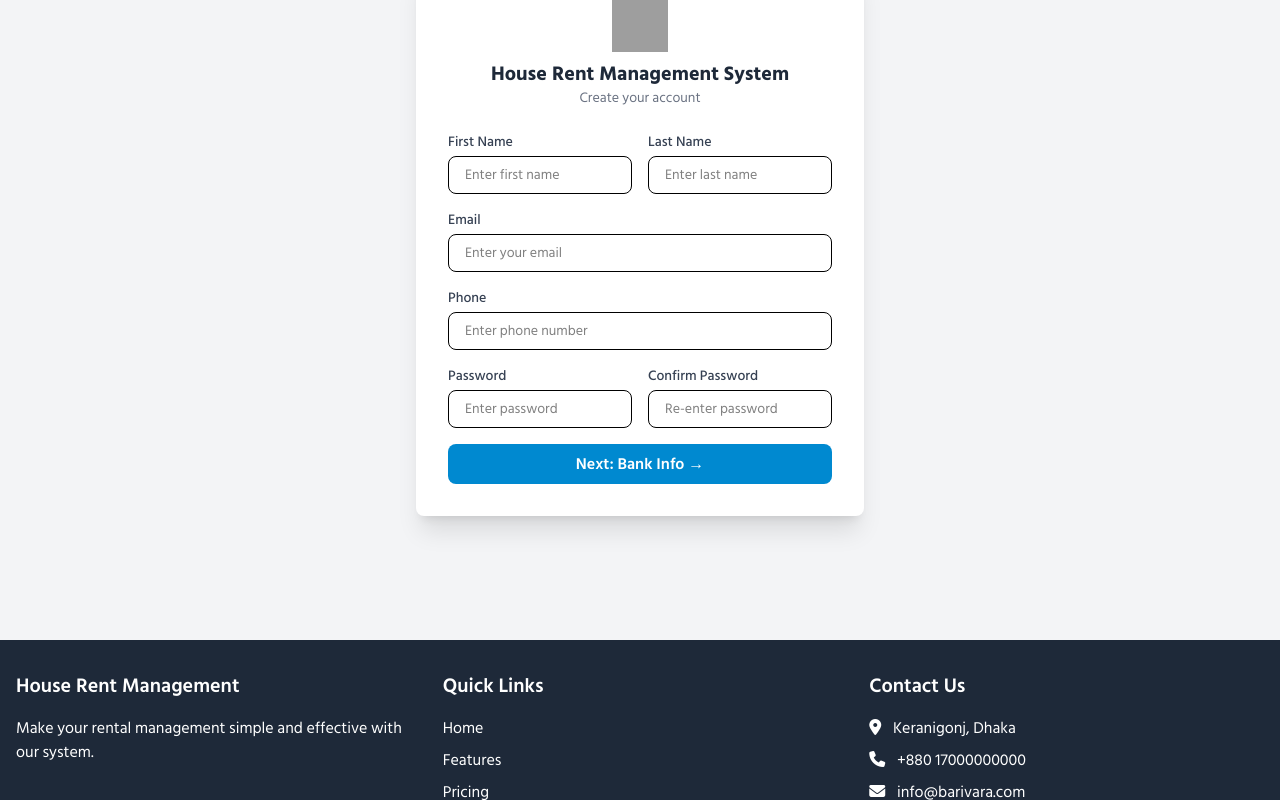
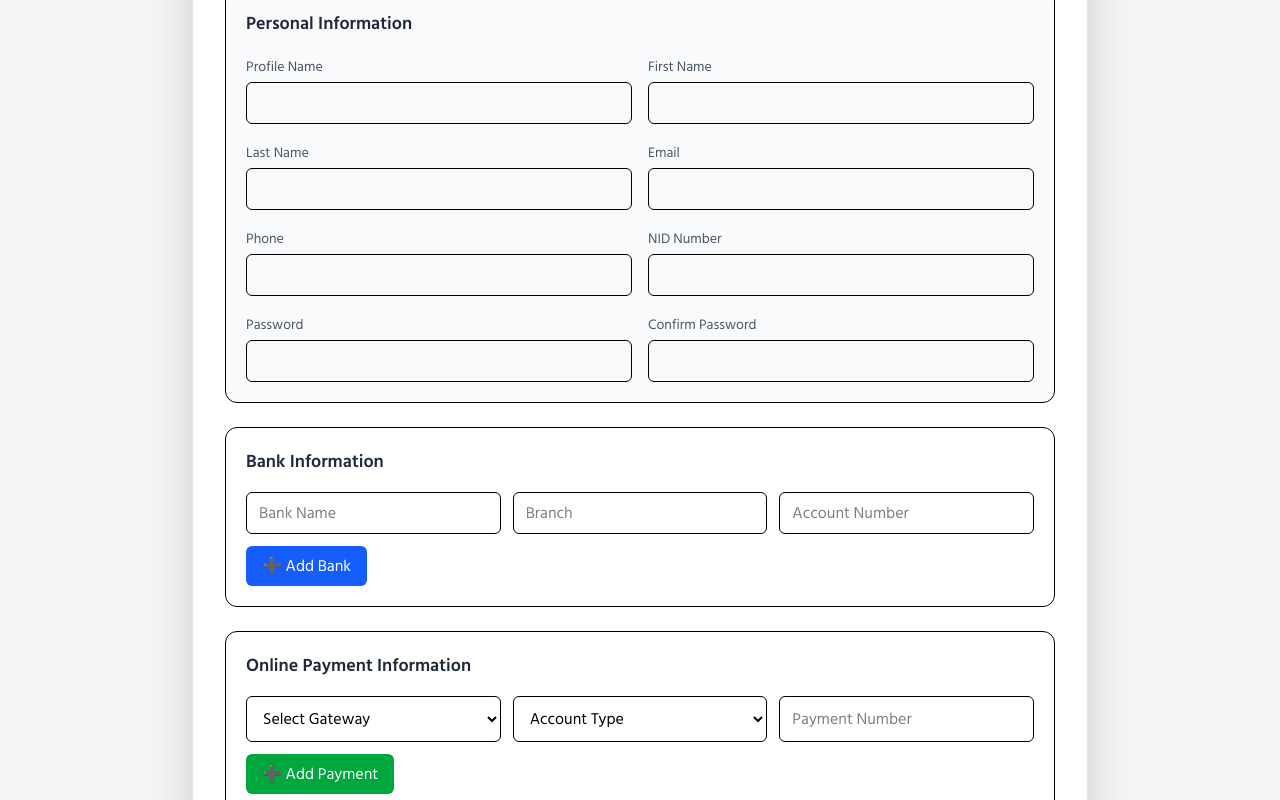
Before and after one commit to universeitinstitute496-max/rent-react-frontend, a React (Vite) app: page /register in a window 1280 px wide. Shown: the part 220-1020 px from the top of the page. Built offline with nearby package versions, Linux system fonts and the light colour scheme; grey boxes are pictures that could not be loaded.

Commit message:
design update

```diff
--- a/package.json
+++ b/package.json
@@ -15,6 +15,7 @@
     "match-sorter": "^8.1.0",
     "react": "^19.1.1",
     "react-dom": "^19.1.1",
+    "react-icons": "^5.5.0",
     "react-router": "^7.9.2",
     "react-router-dom": "^7.9.4",
     "sort-by": "^1.2.0",
--- a/src/components/RegisterComponent.jsx
+++ b/src/components/RegisterComponent.jsx
@@ -1,339 +1,277 @@
+// RegisterComponent.jsx
+import React, { useState } from "react";
+import { Link, useNavigate } from "react-router-dom";
 
-
-
-
-
-
-
-import React, { useState } from "react";
-import { Link } from "react-router";
+const subscriptionOptions = [
+  { id: "none", title: "No Package", price: 0 },
+  { id: "basic", title: "Basic", price: 0 },
+  { id: "standard", title: "Standard", price: 299 },
+  { id: "premium", title: "Premium", price: 599 },
+];
 
 const RegisterComponent = () => {
-  const [step, setStep] = useState(1);
+  const navigate = useNavigate();
+
   const [formData, setFormData] = useState({
+    profile: "",
     firstName: "",
     lastName: "",
     email: "",
     phone: "",
     password: "",
     confirmPassword: "",
+    nid: "",
+  });
+
+  const [bankInput, setBankInput] = useState({
     bankName: "",
     branch: "",
     accNumber: "",
+  });
+  const [bankList, setBankList] = useState([]);
+
+  const [paymentInput, setPaymentInput] = useState({
     gatewayType: "",
     accountType: "",
     paymentNumber: "",
-    nid: "",
   });
+  const [paymentList, setPaymentList] = useState([]);
 
-  const handleChange = (e) => {
+  const [selectedSubscription, setSelectedSubscription] = useState("none");
+  const [submitted, setSubmitted] = useState(false);
+
+  const handleChange = (e) =>
     setFormData({ ...formData, [e.target.name]: e.target.value });
+
+  const addBank = (e) => {
+    e.preventDefault();
+    if (!bankInput.bankName || !bankInput.branch || !bankInput.accNumber) return;
+    setBankList([...bankList, { ...bankInput, id: Date.now() }]);
+    setBankInput({ bankName: "", branch: "", accNumber: "" });
   };
 
-  const handleNext = (e) => {
+  const addPayment = (e) => {
     e.preventDefault();
-    setStep(step + 1);
-  };
-
-  const handleBack = () => {
-    setStep(step - 1);
+    if (!paymentInput.gatewayType || !paymentInput.accountType || !paymentInput.paymentNumber) return;
+    setPaymentList([...paymentList, { ...paymentInput, id: Date.now() }]);
+    setPaymentInput({ gatewayType: "", accountType: "", paymentNumber: "" });
   };
 
   const handleSubmit = (e) => {
     e.preventDefault();
-    alert("🎉 Registration Successful!");
-    setStep(4);
+
+    if (formData.password !== formData.confirmPassword) {
+      alert("Passwords do not match!");
+      return;
+    }
+
+    const payload = {
+      personalInfo: formData,
+      bankInfo: bankList,
+      paymentInfo: paymentList,
+      subscription: selectedSubscription,
+    };
+
+    console.log(payload);
+    setSubmitted(true);
+
+    selectedSubscription !== "none"
+      ? navigate("/dashboard")
+      : navigate("/profile");
   };
 
   return (
-    <div className="bg-gray-100 flex items-center justify-center min-h-screen px-3">
-      <div className="bg-white shadow-xl rounded-lg p-8 w-full max-w-md">
-        <div className="flex flex-col items-center mb-6">
-          <img src="https://i.ibb.co.com/8nPGVbZ4/house-Management.png" alt="Logo" className="h-14 w-14 mb-2" />
-          <h1 className="text-xl font-bold text-gray-800">
+    <div className="min-h-screen bg-gray-100 flex justify-center py-10 px-5">
+      <div className="bg-white w-full max-w-4xl p-8 rounded-2xl shadow-2xl border border-gray-200">
+
+        <h1 className="text-2xl font-bold text-gray-900">
           House Rent Management System
         </h1>
-          <p className="text-sm text-gray-500">
-            {step === 1
-              ? "Create your account"
-              : step === 2
-              ? "Add Bank Information"
-              : step === 3
-              ? "Add Online Payment Info"
-              : "Registration Complete 🎉"}
+        <p className="text-gray-600 text-sm mb-6">
+          Enter your information to create account
         </p>
-        </div>
 
-        {/* Step 1: Basic Info */}
-        {step === 1 && (
-          <form onSubmit={handleNext} className="space-y-4">
-            <div className="grid grid-cols-2 gap-4">
-              <div>
-                <label className="block text-sm font-medium text-gray-700">
-                  First Name
-                </label>
+        <form onSubmit={handleSubmit} className="space-y-6">
+
+          {/* PERSONAL INFO */}
+          <section className="p-5 border rounded-xl bg-gray-50">
+            <h2 className="font-semibold text-gray-800 mb-4 text-lg">
+              Personal Information
+            </h2>
+
+            <div className="grid grid-cols-1 sm:grid-cols-2 gap-4">
+
+              {[
+                { name: "profile", label: "Profile Name" },
+                { name: "firstName", label: "First Name" },
+                { name: "lastName", label: "Last Name" },
+                { name: "email", label: "Email", type: "email" },
+                { name: "phone", label: "Phone", type: "tel" },
+                { name: "nid", label: "NID Number" },
+              ].map((item) => (
+                <div key={item.name}>
+                  <label className="text-sm text-gray-600">{item.label}</label>
                   <input
-                  type="text"
-                  name="firstName"
-                  value={formData.firstName}
+                    name={item.name}
+                    type={item.type || "text"}
+                    value={formData[item.name]}
                     onChange={handleChange}
-                  placeholder="Enter first name"
+                    className="border rounded-md px-3 py-2 w-full mt-1 focus:ring focus:ring-blue-200"
                     required
-                  className="mt-1 w-full px-4 py-2 border rounded-lg text-sm focus:ring focus:ring-blue-300"
                   />
                 </div>
-              <div>
-                <label className="block text-sm font-medium text-gray-700">
-                  Last Name
-                </label>
-                <input
-                  type="text"
-                  name="lastName"
-                  value={formData.lastName}
-                  onChange={handleChange}
-                  placeholder="Enter last name"
-                  required
-                  className="mt-1 w-full px-4 py-2 border rounded-lg text-sm focus:ring focus:ring-blue-300"
-                />
-              </div>
-            </div>
+              ))}
 
               <div>
-              <label className="block text-sm font-medium text-gray-700">
-                Email
-              </label>
-              <input
-                type="email"
-                name="email"
-                value={formData.email}
-                onChange={handleChange}
-                placeholder="Enter your email"
-                required
-                className="mt-1 w-full px-4 py-2 border rounded-lg text-sm focus:ring focus:ring-blue-300"
-              />
-            </div>
-
-            <div>
-              <label className="block text-sm font-medium text-gray-700">
-                Phone
-              </label>
-              <input
-                type="tel"
-                name="phone"
-                value={formData.phone}
-                onChange={handleChange}
-                placeholder="Enter phone number"
-                required
-                className="mt-1 w-full px-4 py-2 border rounded-lg text-sm focus:ring focus:ring-blue-300"
-              />
-            </div>
-
-            <div className="grid grid-cols-2 gap-4">
-              <div>
-                <label className="block text-sm font-medium text-gray-700">
-                  Password
-                </label>
+                <label className="text-sm text-gray-600">Password</label>
                 <input
                   type="password"
                   name="password"
                   value={formData.password}
                   onChange={handleChange}
-                  placeholder="Enter password"
+                  className="border rounded-md px-3 py-2 w-full mt-1 focus:ring focus:ring-blue-200"
                   required
-                  className="mt-1 w-full px-4 py-2 border rounded-lg text-sm focus:ring focus:ring-blue-300"
                 />
               </div>
+
               <div>
-                <label className="block text-sm font-medium text-gray-700">
-                  Confirm Password
-                </label>
+                <label className="text-sm text-gray-600">Confirm Password</label>
                 <input
                   type="password"
                   name="confirmPassword"
                   value={formData.confirmPassword}
                   onChange={handleChange}
-                  placeholder="Re-enter password"
+                  className="border rounded-md px-3 py-2 w-full mt-1 focus:ring focus:ring-blue-200"
                   required
-                  className="mt-1 w-full px-4 py-2 border rounded-lg text-sm focus:ring focus:ring-blue-300"
                 />
               </div>
             </div>
+          </section>
 
-            <button
-              type="submit"
-              className="w-full bg-[#0089d0] text-white py-2 rounded-lg font-semibold hover:bg-blue-700 transition"
-            >
-              Next: Bank Info →
-            </button>
-          </form>
-        )}
+          {/* BANK INFO */}
+          <section className="p-5 border rounded-xl bg-white">
+            <h2 className="font-semibold text-gray-800 mb-4 text-lg">
+              Bank Information
+            </h2>
 
-        {/* Step 2: Bank Info */}
-        {step === 2 && (
-          <form onSubmit={handleNext} className="space-y-4">
-            <div>
-              <label className="block text-sm font-medium text-gray-700">
-                Bank Name
-              </label>
+            <div className="grid grid-cols-1 sm:grid-cols-3 gap-3">
+              {[
+                { label: "Bank Name", name: "bankName" },
+                { label: "Branch", name: "branch" },
+                { label: "Account Number", name: "accNumber" },
+              ].map((item) => (
                 <input
-                type="text"
-                name="bankName"
-                value={formData.bankName}
-                onChange={handleChange}
-                required
-                placeholder="Enter Bank Name"
-                className="mt-1 w-full px-4 py-2 border rounded-lg text-sm focus:ring focus:ring-blue-300"
+                  key={item.name}
+                  placeholder={item.label}
+                  className="border rounded-md px-3 py-2"
+                  value={bankInput[item.name]}
+                  onChange={(e)=>setBankInput({...bankInput,[item.name]:e.target.value})}
                 />
-            </div>
-            <div>
-              <label className="block text-sm font-medium text-gray-700">
-                Branch
-              </label>
-              <input
-                type="text"
-                name="branch"
-                value={formData.branch}
-                onChange={handleChange}
-                required
-                placeholder="Enter Branch Name"
-                className="mt-1 w-full px-4 py-2 border rounded-lg text-sm focus:ring focus:ring-blue-300"
-              />
-            </div>
-            <div>
-              <label className="block text-sm font-medium text-gray-700">
-                Account Number
-              </label>
-              <input
-                type="text"
-                name="accNumber"
-                value={formData.accNumber}
-                onChange={handleChange}
-                required
-                placeholder="Enter Account Number"
-                className="mt-1 w-full px-4 py-2 border rounded-lg text-sm focus:ring focus:ring-blue-300"
-              />
+              ))}
             </div>
 
-            <div className="flex justify-between">
-              <button
-                type="button"
-                onClick={handleBack}
-                className="px-4 py-2 border rounded-lg text-gray-700 hover:bg-gray-200"
-              >
-                ← Back
+            <button onClick={addBank} className="mt-3 bg-blue-600 text-white px-4 py-2 rounded-md hover:bg-blue-700 transition">
+              ➕ Add Bank
             </button>
-              <button
-                type="submit"
-                className="px-4 py-2 bg-blue-600 text-white rounded-lg hover:bg-blue-700"
-              >
-                Next: Payment Info →
-              </button>
+
+            {bankList.map((b)=>(
+              <div key={b.id} className="mt-3 p-3 rounded-md bg-blue-50 border border-blue-200">
+                <p className="font-semibold text-blue-700">{b.bankName} - {b.branch}</p>
+                <p className="text-sm">A/C: {b.accNumber}</p>
               </div>
-          </form>
-        )}
+            ))}
+          </section>
 
-        {/* Step 3: Payment Info */}
-        {step === 3 && (
-          <form onSubmit={handleSubmit} className="space-y-4">
-            <div>
-              <label className="block text-sm font-medium text-gray-700">
-                Type of Gateway
-              </label>
+          {/* PAYMENT INFO */}
+          <section className="p-5 border rounded-xl bg-white">
+            <h2 className="font-semibold text-gray-800 mb-4 text-lg">
+              Online Payment Information
+            </h2>
+
+            <div className="grid grid-cols-1 sm:grid-cols-3 gap-3">
               <select
-                name="gatewayType"
-                value={formData.gatewayType}
-                onChange={handleChange}
-                required
-                className="mt-1 w-full px-4 py-2 border rounded-lg text-sm focus:ring focus:ring-blue-300"
+                className="border rounded-md px-3 py-2"
+                value={paymentInput.gatewayType}
+                onChange={(e)=>setPaymentInput({...paymentInput,gatewayType:e.target.value})}
               >
                 <option value="">Select Gateway</option>
                 <option value="Bkash">Bkash</option>
                 <option value="Nagad">Nagad</option>
                 <option value="Rocket">Rocket</option>
               </select>
-            </div>
 
-            <div>
-              <label className="block text-sm font-medium text-gray-700">
-                Type of Account
-              </label>
               <select
-                name="accountType"
-                value={formData.accountType}
-                onChange={handleChange}
-                required
-                className="mt-1 w-full px-4 py-2 border rounded-lg text-sm focus:ring focus:ring-blue-300"
+                className="border rounded-md px-3 py-2"
+                value={paymentInput.accountType}
+                onChange={(e)=>setPaymentInput({...paymentInput,accountType:e.target.value})}
               >
-                <option value="">Select Type</option>
+                <option value="">Account Type</option>
                 <option value="Personal">Personal</option>
                 <option value="Merchant">Merchant</option>
               </select>
-            </div>
 
-            <div>
-              <label className="block text-sm font-medium text-gray-700">
-                Number
-              </label>
               <input
-                type="text"
-                name="paymentNumber"
-                value={formData.paymentNumber}
-                onChange={handleChange}
-                required
-                placeholder="Enter Payment Number"
-                className="mt-1 w-full px-4 py-2 border rounded-lg text-sm focus:ring focus:ring-blue-300"
+                placeholder="Payment Number"
+                className="border rounded-md px-3 py-2"
+                value={paymentInput.paymentNumber}
+                onChange={(e)=>setPaymentInput({...paymentInput,paymentNumber:e.target.value})}
               />
             </div>
 
-            <div>
-              <label className="block text-sm font-medium text-gray-700">
-                NID
-              </label>
-              <input
-                type="text"
-                name="nid"
-                value={formData.nid}
-                onChange={handleChange}
-                required
-                placeholder="Enter NID Number"
-                className="mt-1 w-full px-4 py-2 border rounded-lg text-sm focus:ring focus:ring-blue-300"
-              />
+            <button onClick={addPayment} className="mt-3 bg-green-600 text-white px-4 py-2 rounded-md hover:bg-green-700 transition">
+              ➕ Add Payment
+            </button>
+
+            {paymentList.map((p)=>(
+              <div key={p.id} className="mt-3 p-3 rounded-md bg-green-50 border border-green-200">
+                <p className="font-semibold text-green-700">{p.gatewayType} - {p.accountType}</p>
+                <p className="text-sm">Number: {p.paymentNumber}</p>
+              </div>
+            ))}
+          </section>
+
+          {/* SUBSCRIPTION */}
+          <section className="p-5 border rounded-xl bg-gray-50">
+            <h2 className="font-semibold text-gray-800 mb-4 text-lg">
+              Subscription Package (Optional)
+            </h2>
+
+            <div className="grid grid-cols-1 sm:grid-cols-4 gap-3">
+              {subscriptionOptions.map((opt)=>(
+                <div
+                  key={opt.id}
+                  onClick={()=>setSelectedSubscription(opt.id)}
+                  className={`cursor-pointer p-4 border rounded-lg text-center transition
+                    ${selectedSubscription === opt.id
+                      ? "border-green-600 bg-green-100"
+                      : "hover:bg-gray-200"}`}
+                >
+                  <p className="font-semibold">{opt.title}</p>
+                  <p className="text-sm text-gray-600">
+                    {opt.price} BDT / month
+                  </p>
+                </div>
+              ))}
+            </div>
+          </section>
+
+          {/* SUBMIT */}
+          <div className="flex justify-between items-center">
+            <Link to="/login" className="text-blue-600 hover:underline">
+              Already have an account?
+            </Link>
+
+            <button type="submit" className="bg-green-600 text-white px-6 py-3 rounded-lg font-semibold hover:bg-green-700 transition">
+              ✅ Register
+            </button>
           </div>
 
-            <div className="flex justify-between">
-              <button
-                type="button"
-                onClick={handleBack}
-                className="px-4 py-2 border rounded-lg text-gray-700 hover:bg-gray-200"
-              >
-                ← Back
-              </button>
-              <button
-                type="submit"
-                className="px-4 py-2 bg-green-600 text-white rounded-lg hover:bg-green-700"
-              >
-                Finish ✔
-              </button>
-            </div>
         </form>
-        )}
 
-        {/* Step 4: Success Message */}
-        {step === 4 && (
-          <div className="text-center space-y-3">
-            <h2 className="text-xl font-bold text-green-600">
-              🎉 Registration Successful!
-            </h2>
-            <p className="text-gray-600">
-              Your account has been created successfully.
+        {submitted && (
+          <p className="text-center text-green-600 mt-4">
+            ✅ Registration Completed Successfully!
           </p>
-            <Link
-              to="/login/"
-              className="inline-block bg-blue-600 text-white px-5 py-2 rounded-lg mt-3 hover:bg-blue-700"
-            >
-              Go to Login →
-            </Link>
-          </div>
         )}
       </div>
     </div>
```
Also changed, not shown: 1 other file (tests, documents, lock files or other folders). Lines whose indentation alone changed are shown as unchanged.
